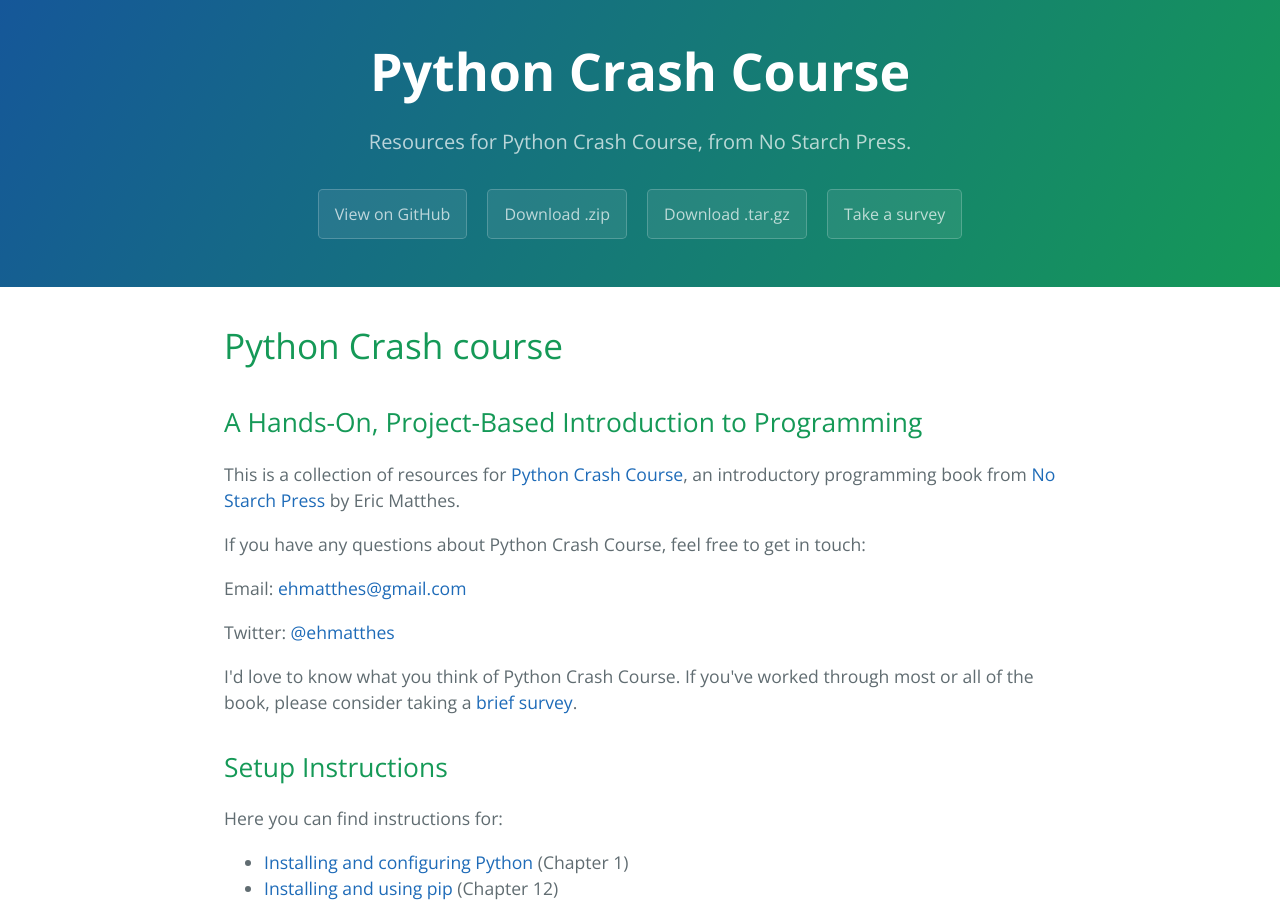
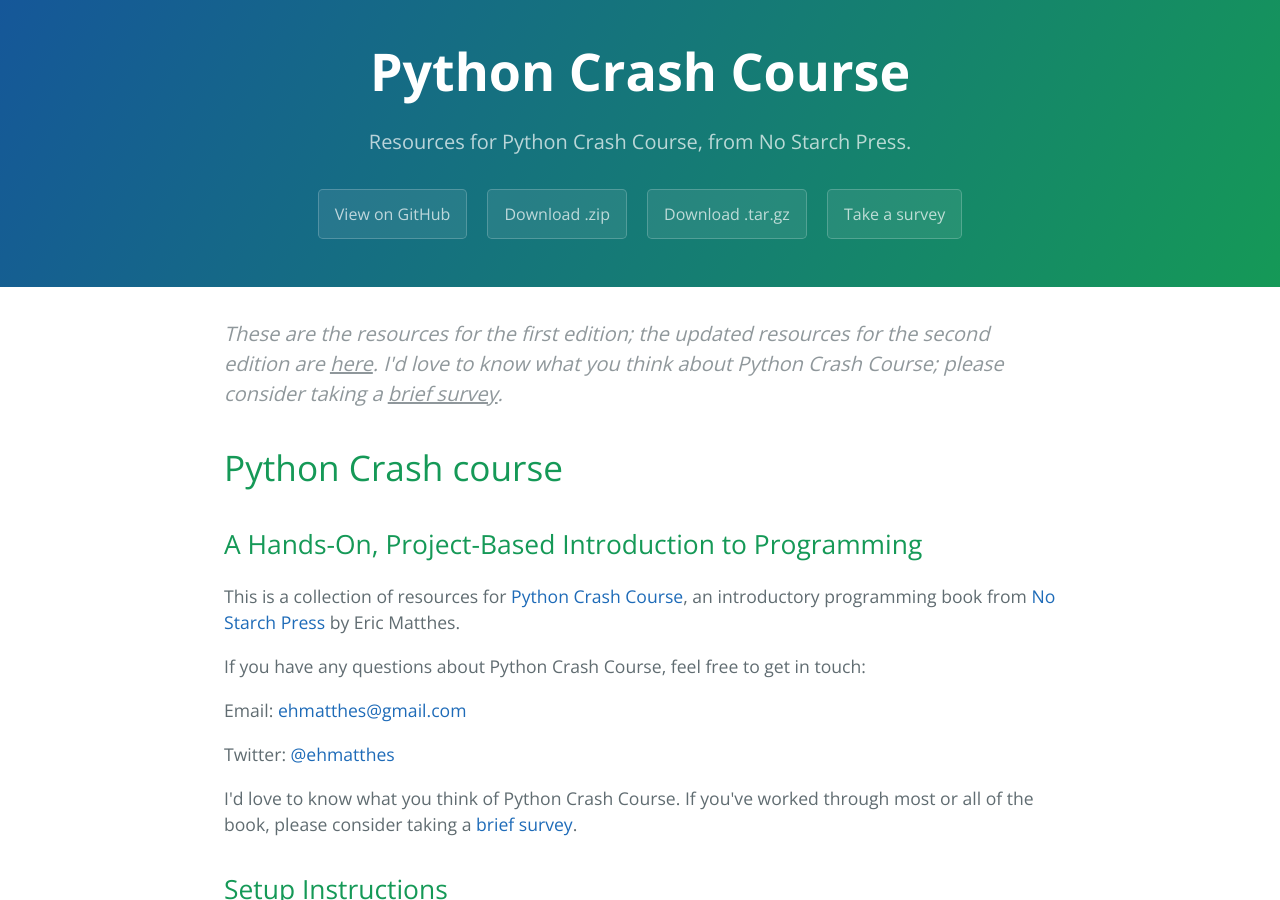
Before and after one commit to ehmatthes/pcc, a Jekyll site: the page built from index.html, in a window 1280 px wide and 900 px high. Built offline with Jekyll 4.4.1, drawn with Linux system fonts in a browser that asks for light colours.

Commit message:
Added link to resources for second edition on all pages.

```diff
--- a/_layouts/default.html
+++ b/_layouts/default.html
@@ -26,11 +26,10 @@
     <section class="page-header page-header-subpages">
       <h1 class="project-name"><a href="{{ site.baseurl }}/index.html" class="link-no-style">Python Crash Course</a></h1>
       <h2 class="project-tagline project-tagline-subpages">Resources for <a href="http://nostarchpress.com/pythoncrashcourse" class="link-no-style">Python Crash Course</a>, from <a href="http://nostarchpress.com" class="link-no-style">No Starch Press</a>.</h2>
-      <!-- <p class="project-tagline project-tagline-subpages survey-link">I'd love to know what you think about Python Crash Course. Please consider taking a <a href="https://docs.google.com/forms/d/e/1FAIpQLSez7B3mKB9hmOKoiE7LS5ZmpaWME_KNOiLsznH4zb0UtSoxsA/viewform?usp=sf_link" class="link-no-style"><u>brief survey</u></a>.</p> -->
     </section>
 
     <section class="main-content">
-      <p class="project-tagline project-tagline-subpages survey-link">I'd love to know what you think about Python Crash Course. Please consider taking a <a href="https://docs.google.com/forms/d/e/1FAIpQLSez7B3mKB9hmOKoiE7LS5ZmpaWME_KNOiLsznH4zb0UtSoxsA/viewform?usp=sf_link" class="link-no-style"><u>brief survey</u></a>.</p>
+      <p class="project-tagline project-tagline-subpages survey-link">These are the resources for the first edition; the updated resources for the second edition are <a href="https://ehmatthes.github.io/pcc_2e/" class="link-no-style"><u>here</u></a>. I'd love to know what you think about Python Crash Course. Please consider taking a <a href="https://docs.google.com/forms/d/e/1FAIpQLSez7B3mKB9hmOKoiE7LS5ZmpaWME_KNOiLsznH4zb0UtSoxsA/viewform?usp=sf_link" class="link-no-style"><u>brief survey</u></a>.</p>
       <h1>
 <a id="python-crash-course" class="anchor" href="#python-crash-course" aria-hidden="true"><span aria-hidden="true" class="octicon octicon-link"></span></a>{{ page.title }}</h1>
 
--- a/_layouts/home_page.html
+++ b/_layouts/home_page.html
@@ -34,6 +34,7 @@
     </section>
 
     <section class="main-content">
+      <p class="project-tagline project-tagline-subpages survey-link">These are the resources for the first edition; the updated resources for the second edition are <a href="https://ehmatthes.github.io/pcc_2e/" class="link-no-style"><u>here</u></a>. I'd love to know what you think about Python Crash Course; please consider taking a <a href="https://docs.google.com/forms/d/e/1FAIpQLSez7B3mKB9hmOKoiE7LS5ZmpaWME_KNOiLsznH4zb0UtSoxsA/viewform?usp=sf_link" class="link-no-style"><u>brief survey</u></a>.</p>
       <h1>
 <a id="python-crash-course" class="anchor" href="#python-crash-course" aria-hidden="true"><span aria-hidden="true" class="octicon octicon-link"></span></a>{{ page.title }}</h1>
 
```
